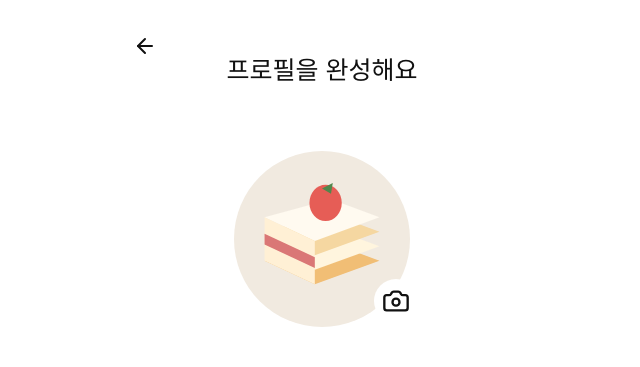
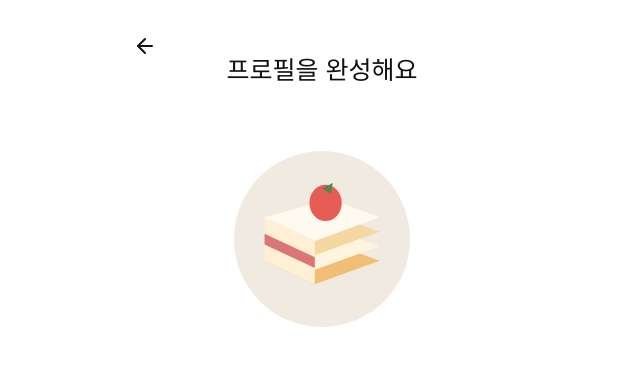
Before and after one commit to Desserting/Desserting-web, a React (Vite) app: page /signup/profile in a window 1280 px wide. Shown: the top 367 px of the page, without its empty margins (318-958 px from the left). Built offline with nearby package versions, Linux system fonts and the light colour scheme.

Commit message:
feat: 프로필 생성 화면 카메라 버튼 제거

```diff
--- a/src/pages/signup/ProfilePage.tsx
+++ b/src/pages/signup/ProfilePage.tsx
@@ -85,6 +85,8 @@ export default function ProfilePage({
             <img src={avatarCake} alt="" className="mt-8 ml-[9px] block" />
           )}
         </div>
+        {isEditing && (
+          <>
             <button
               type="button"
               aria-label="프로필 사진 변경"
@@ -103,6 +105,8 @@ export default function ProfilePage({
                 if (file) setAvatar({ file, url: URL.createObjectURL(file) });
               }}
             />
+          </>
+        )}
       </div>
       <form onSubmit={handleSubmit(onSubmit)} className="flex flex-1 flex-col">
         <div className="mt-[41px] flex flex-col gap-[14px]">
```
Lines whose indentation alone changed are shown as unchanged.
